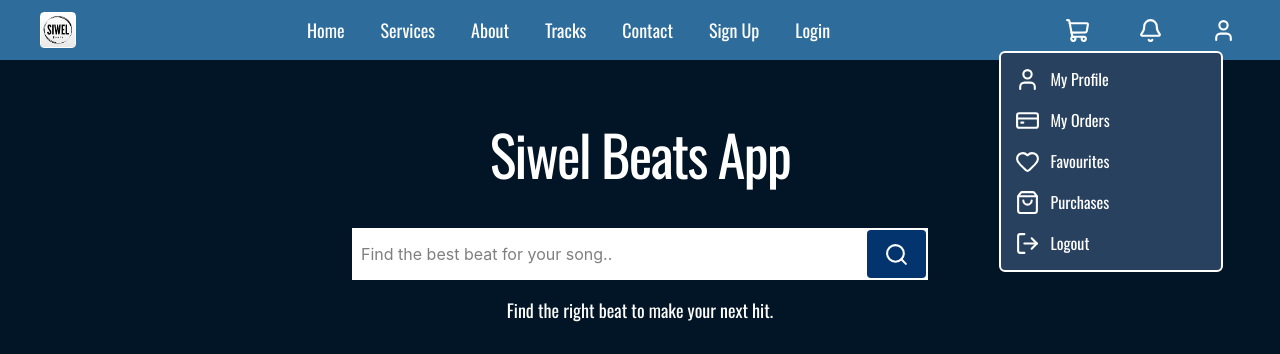
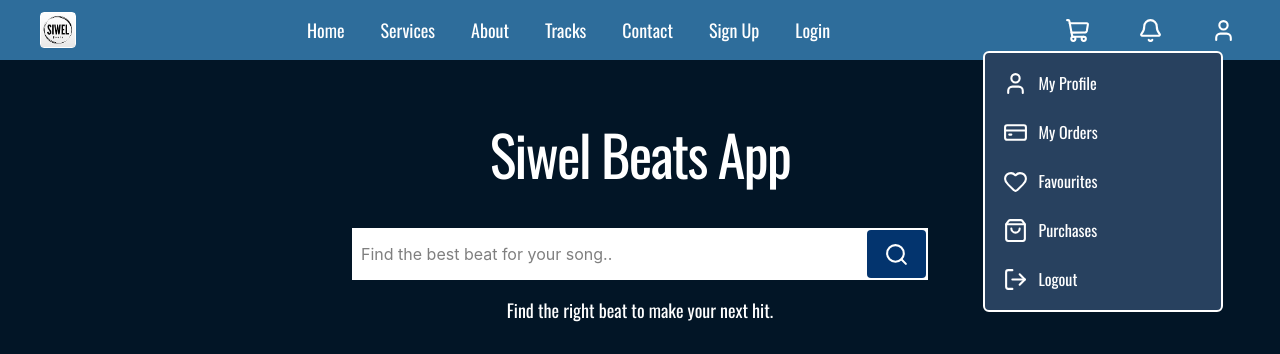
Before and after one commit to BulusHamnu/siwel-beat-ecommerce-application, a React (Vite) app in the folder front-end/: page / in a window 1280 px wide. Both pictures are taken after a click on the icon 1223 px from the left and 30 px from the top of the page. Shown: the top 354 px of the page. Built offline with nearby package versions, Linux system fonts and the light colour scheme; no server answers; a web font is replaced by a local one.

Commit message:
feat: add event listener logic on body for closing profile menu.

```diff
--- a/front-end/src/components/header.tsx
+++ b/front-end/src/components/header.tsx
@@ -26,7 +26,7 @@
   return (
     <li>
       <Link
-        className="p-2 hover:bg-[#4278B9] transition duration-300 whitespace-nowrap flex flex-row flex-nowrap gap-2.5"
+        className="p-3 hover:bg-[#4278B9] transition duration-300 whitespace-nowrap flex flex-row flex-nowrap gap-2.5"
         to={to}
       >
         {children}
@@ -35,11 +35,15 @@
   );
 }
 
-function ProfileIcon() {
-  const [isOpen, setIsOpen] = useState(false);
-  const { logout, isLoading, status, action, isAutheticated, resetAuthAction } =
-    useAuth();
-
+function ProfileMenu({
+  isOpen,
+  setIsOpen,
+}: {
+  isOpen: boolean;
+  setIsOpen: (value: boolean) => void;
+}) {
+  const { status, action, logout, isLoading, isAutheticated } = useAuth();
+  const menuRef = useRef<HTMLUListElement | null>(null);
   const handleLogout = () => logout();
 
   useEffect(() => {
@@ -62,17 +66,31 @@
         });
       }
     }
-  }, [status, action, resetAuthAction]);
+  }, [status, action, setIsOpen]);
+
+  useEffect(() => {
+    const handleBodyClick = (e: any) => {
+      if (menuRef.current && menuRef.current.contains(e.target)) {
+        return;
+      }
+
+      if (isOpen) setIsOpen(false);
+    };
+
+    document.body.addEventListener("click", handleBodyClick);
+
+    return () => {
+      document.body.removeEventListener("click", handleBodyClick);
+    };
+  }, [isOpen, setIsOpen]);
 
   return (
-    <span className="cursor-pointer p-1 rounded hover:bg-[#1c567e] transition-colors duration-300 relative z-50">
-      <User onClick={() => setIsOpen(!isOpen)} size={25} />
-      {isOpen && (
     <motion.ul
+      ref={menuRef}
       initial={{ opacity: 0 }}
       animate={{ opacity: 1 }}
       transition={{ duration: 0.3 }}
-          className="absolute h-fit w-56 border-2 border-white right-[50%] top-[115%] rounded-md bg-[#28415F] p-1.5"
+      className="absolute h-fit w-60 border-2 border-white right-[50%] top-[115%] rounded-md bg-[#28415F] p-1.5"
     >
       <MenuItem to={"/profile"}>
         <User size={25} /> My Profile
@@ -92,14 +110,12 @@
 
       <li
         onClick={isAutheticated ? handleLogout : undefined}
-            className={`${isAutheticated ? "" : "cursor-not-allowed"} p-2 hover:bg-[#4278B9] transition duration-300 whitespace-nowrap flex flex-row flex-nowrap gap-2.5`}
+        className={`${isAutheticated ? "" : "cursor-not-allowed"} p-3 hover:bg-[#4278B9] transition duration-300 whitespace-nowrap flex flex-row flex-nowrap gap-2.5`}
       >
         <LogOut size={25} />
         {isLoading && action === "logout" ? "Logging out.." : "Logout"}
       </li>
     </motion.ul>
-      )}
-    </span>
   );
 }
 
@@ -144,6 +160,7 @@
 /* Header */
 function Header() {
   const [isOpen, setIsOpen] = useState(false);
+  const [isMenuOpen, setIsMenuOpen] = useState(false);
   const { isAutheticated } = useAuth();
 
   useEffect(() => {
@@ -237,7 +254,18 @@
             <Bell size={25} />
           </span>
           {/* Profile Icon */}
-          <ProfileIcon />
+          <span className="cursor-pointer p-1 rounded hover:bg-[#1c567e] transition-colors duration-300 relative z-50">
+            <User
+              onClick={(e) => {
+                e.stopPropagation();
+                setIsMenuOpen(!isMenuOpen);
+              }}
+              size={25}
+            />
+            {isMenuOpen && (
+              <ProfileMenu isOpen={isMenuOpen} setIsOpen={setIsMenuOpen} />
+            )}
+          </span>
           <span
             onClick={() => setIsOpen(!isOpen)}
             className="md:hidden cursor-pointer p-1 rounded hover:bg-[#1c567e] transition-colors duration-300"
```
Lines whose indentation alone changed are shown as unchanged.
